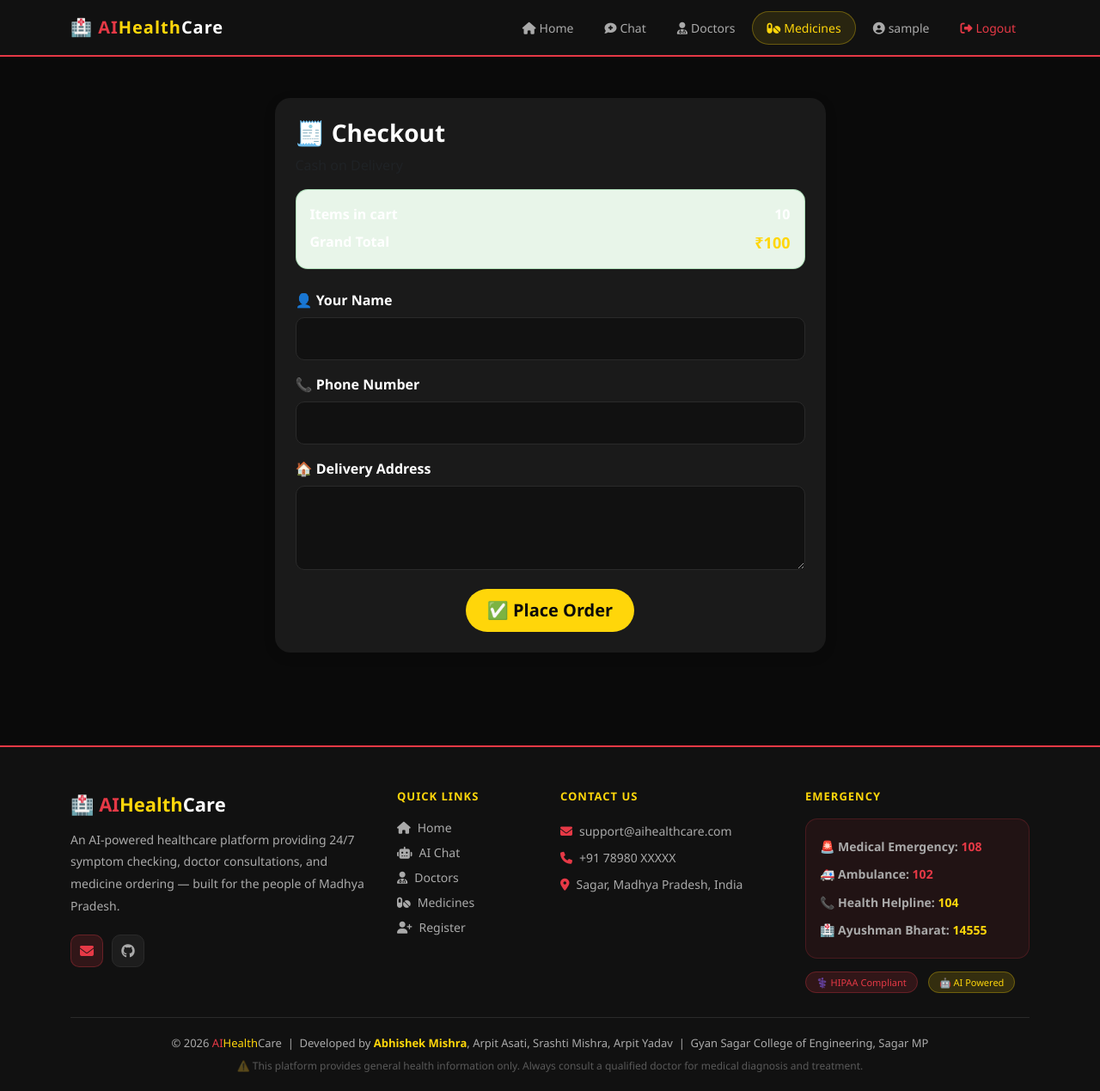
After one commit to AbhishekMishra19k/ai-healthcare-chatbot, a Django app: page /medicines/checkout/ in a window 1280 px wide. The commit adds this page. Shown: the whole page at 86% size. Run offline with Django 5.2, Linux system fonts and the light colour scheme; a user stored in the database is signed in; tables that the repository leaves empty hold one stand-in row (values such as "Sample post").

Commit message:
Update medicines/appointments changes

```diff
--- /dev/null
+++ b/medicines/context_processors.py
@@ -0,0 +1 @@
+# Intentionally left blank for future enhancements.
--- a/medicines/models.py
+++ b/medicines/models.py
@@ -1,4 +1,6 @@
 from django.db import models
+from django.conf import settings
+
 
 class Medicine(models.Model):
     CATEGORY_CHOICES = [
@@ -22,20 +24,74 @@ class Medicine(models.Model):
     def __str__(self):
         return f"{self.name} - {self.category}"
 
+
+
+
+
+class Cart(models.Model):
+
+    user = models.ForeignKey(
+        settings.AUTH_USER_MODEL,
+        on_delete=models.SET_NULL,
+        related_name='cart',
+        null=True,
+        blank=True,
+    )
+    created_at = models.DateTimeField(auto_now_add=True)
+
+    def __str__(self):
+        return f"Cart #{self.id}"
+
+
+class CartItem(models.Model):
+    cart = models.ForeignKey(Cart, related_name='items', on_delete=models.CASCADE)
+    medicine = models.ForeignKey(Medicine, related_name='cart_items', on_delete=models.CASCADE)
+    quantity = models.PositiveIntegerField(default=1)
+
+    class Meta:
+        unique_together = (('cart', 'medicine'),)
+
+    def __str__(self):
+        return f"{self.medicine.name} x {self.quantity}"
+
+
 class Order(models.Model):
     STATUS_CHOICES = [
         ('Pending', 'Pending'),
         ('Confirmed', 'Confirmed'),
         ('Delivered', 'Delivered'),
     ]
+
     patient_name = models.CharField(max_length=100)
     patient_phone = models.CharField(max_length=15)
     patient_address = models.TextField()
-    medicine_name = models.CharField(max_length=200)
-    quantity = models.IntegerField(default=1)
+
+    # Backward-compat: keep field, but now order has multiple items.
+    medicine_name = models.CharField(max_length=200, default='')
+
     total_price = models.IntegerField(default=0)
     status = models.CharField(max_length=20, choices=STATUS_CHOICES, default='Pending')
     created_at = models.DateTimeField(auto_now_add=True)
 
     def __str__(self):
         return f"{self.patient_name} - {self.medicine_name}"
+
+
+class OrderItem(models.Model):
+    order = models.ForeignKey(Order, related_name='items', on_delete=models.CASCADE)
+    medicine = models.ForeignKey(
+        Medicine,
+        related_name='order_items',
+        on_delete=models.SET_NULL,
+        null=True,
+        blank=True,
+    )
+
+    medicine_name = models.CharField(max_length=200)
+    quantity = models.IntegerField()
+    price = models.IntegerField()
+    total_price = models.IntegerField()
+    created_at = models.DateTimeField(auto_now_add=True)
+
+    def __str__(self):
+        return f"{self.medicine_name} ({self.quantity})"
--- /dev/null
+++ b/medicines/templates/medicines/checkout.html
@@ -0,0 +1,60 @@
+{% extends 'base.html' %}
+{% block title %}Checkout{% endblock %}
+
+{% block content %}
+<div class="container py-5">
+  <div class="row justify-content-center">
+    <div class="col-md-7">
+
+      <div class="card p-4" style="border-radius:18px;border:none;box-shadow:0 4px 15px rgba(0,0,0,0.1);background:var(--card);color:var(--text);">
+        <div class="mb-3">
+          <h3 class="fw-bold">🧾 Checkout</h3>
+          <div class="text-muted">Cash on Delivery</div>
+        </div>
+
+        {% if cart_items %}
+          <div class="p-3 mb-4" style="background:#e8f5e9;border:1px solid rgba(40,167,69,0.3);border-radius:14px;">
+            <div class="d-flex justify-content-between">
+              <span class="fw-bold">Items in cart</span>
+              <span class="fw-bold">{{ cart_count }}</span>
+            </div>
+            <div class="d-flex justify-content-between mt-2">
+              <span class="fw-bold">Grand Total</span>
+              <span class="fw-bold" style="color:var(--gold);font-size:18px;">₹{{ cart_total }}</span>
+            </div>
+          </div>
+
+          <form method="POST">
+            {% csrf_token %}
+            <div class="mb-3">
+              <label class="form-label fw-bold">👤 Your Name</label>
+              <input type="text" name="patient_name" class="dark-input" required>
+            </div>
+            <div class="mb-3">
+              <label class="form-label fw-bold">📞 Phone Number</label>
+              <input type="tel" name="patient_phone" class="dark-input" required>
+            </div>
+            <div class="mb-3">
+              <label class="form-label fw-bold">🏠 Delivery Address</label>
+              <textarea name="patient_address" class="dark-input" rows="3" required></textarea>
+            </div>
+
+            <div class="text-center">
+              <button type="submit" class="btn btn-gold btn-lg">✅ Place Order</button>
+            </div>
+          </form>
+
+        {% else %}
+          <div class="text-center py-5">
+            <div style="font-size:60px;margin-bottom:10px;">🛒</div>
+            <h4 class="fw-bold">Cart is empty</h4>
+            <p class="text-muted">Pehele cart mein medicines add karein.</p>
+            <a href="/medicines/" class="btn btn-success btn-lg">💊 Browse Medicines</a>
+          </div>
+        {% endif %}
+
+      </div>
+    </div>
+  </div>
+</div>
+{% endblock %}
--- a/medicines/templates/medicines/index.html
+++ b/medicines/templates/medicines/index.html
@@ -202,8 +202,8 @@
                             <div class="price">₹{{ medicine.price }}</div>
                             <span class="stock-badge">✅ In Stock</span>
                         </div>
-                        <a href="/medicines/order/{{ medicine.id }}/" class="btn-gold" style="padding:8px 18px;font-size:13px;font-weight:700;border-radius:12px;">
-                            🛒 Order
+                        <a href="/medicines/add-to-cart/{{ medicine.id }}/" class="btn-gold" style="padding:8px 18px;font-size:13px;font-weight:700;border-radius:12px;">
+                            ➕ Add to Cart
                         </a>
                     </div>
                 </div>
--- a/medicines/urls.py
+++ b/medicines/urls.py
@@ -3,6 +3,13 @@ from . import views
 
 urlpatterns = [
     path('', views.index, name='medicines'),
+
+    # Single-medicine (legacy)
     path('order/<int:medicine_id>/', views.order, name='order_medicine'),
     path('success/', views.order_success, name='order_success'),
+
+    # Cart + multi-medicine checkout
+    path('cart/', views.cart_view, name='medicines_cart'),
+    path('add-to-cart/<int:medicine_id>/', views.add_to_cart, name='add_to_cart'),
+    path('checkout/', views.checkout, name='medicines_checkout'),
 ]
--- a/medicines/views.py
+++ b/medicines/views.py
@@ -1,5 +1,19 @@
 from django.shortcuts import render, redirect
-from .models import Medicine, Order
+from django.contrib.auth.decorators import login_required
+from django.db import transaction
+
+from .models import Medicine, Order, OrderItem, Cart, CartItem
+
+
+def _get_cart_and_items(request):
+    cart = Cart.objects.filter(user=request.user).first()
+    if not cart:
+        return cart, [], 0, 0
+    cart_items = list(cart.items.select_related('medicine').all())
+    cart_count = sum(i.quantity for i in cart_items)
+    cart_total = sum(i.medicine.price * i.quantity for i in cart_items)
+    return cart, cart_items, cart_count, cart_total
+
 
 def index(request):
     category = request.GET.get('category', '')
@@ -14,17 +28,99 @@ def index(request):
         'selected_category': category
     })
 
+@login_required
+@transaction.atomic
+def add_to_cart(request, medicine_id):
+    medicine = Medicine.objects.select_for_update().get(id=medicine_id)
+
+    cart, _ = Cart.objects.get_or_create(user=request.user)
+    cart_item, created = CartItem.objects.get_or_create(cart=cart, medicine=medicine, defaults={'quantity': 1})
+    if not created:
+        cart_item.quantity += 1
+        cart_item.save()
+
+    return redirect('medicines_cart')
+
+@login_required
+def cart_view(request):
+    cart, cart_items, _, cart_total = _get_cart_and_items(request)
+    return render(request, 'medicines/cart.html', {
+        'cart_items': cart_items,
+        'cart_total': cart_total,
+    })
+
+
+@login_required
+@transaction.atomic
+def checkout(request):
+    cart, cart_items, cart_count, cart_total = _get_cart_and_items(request)
+
+    if not cart or not cart.items.exists():
+        return redirect('medicines_cart')
+
+    if request.method == 'POST':
+        patient_name = request.POST['patient_name']
+        patient_phone = request.POST['patient_phone']
+        patient_address = request.POST['patient_address']
+
+        cart_items = list(cart.items.select_related('medicine').all())
+        total_price = sum(item.medicine.price * item.quantity for item in cart_items)
+
+        order = Order.objects.create(
+            patient_name=patient_name,
+            patient_phone=patient_phone,
+            patient_address=patient_address,
+            total_price=total_price,
+            status='Pending',
+            medicine_name='',
+        )
+
+        for item in cart_items:
+            OrderItem.objects.create(
+                order=order,
+                medicine=item.medicine,
+                medicine_name=item.medicine.name,
+                quantity=item.quantity,
+                price=item.medicine.price,
+                total_price=item.medicine.price * item.quantity,
+            )
+
+        # clear cart
+        cart.items.all().delete()
+
+        return render(request, 'medicines/cart_success.html', {'order': order})
+
+    # GET
+    return render(request, 'medicines/checkout.html', {
+
+        'cart_items': cart_items,
+        'cart_count': cart_count,
+        'cart_total': cart_total,
+    })
+
+
+# Backward-compatible single-medicine order flow (optional). Kept as-is if templates/routes exist.
 def order(request, medicine_id):
     medicine = Medicine.objects.get(id=medicine_id)
     if request.method == 'POST':
         quantity = int(request.POST.get('quantity', 1))
         total = medicine.price * quantity
-        Order.objects.create(
+        # create header + one item for the old flow
+        order_obj = Order.objects.create(
             patient_name=request.POST['patient_name'],
             patient_phone=request.POST['patient_phone'],
             patient_address=request.POST['patient_address'],
             medicine_name=medicine.name,
+            total_price=total,
+            status='Pending',
+        )
+
+        OrderItem.objects.create(
+            order=order_obj,
+            medicine=medicine,
+            medicine_name=medicine.name,
             quantity=quantity,
+            price=medicine.price,
             total_price=total,
         )
         return redirect('order_success')
```
Also changed, not shown: TODO.md (added, +15 -0 lines), appointments/views.py (+8 -4 lines), medicines/admin.py (+12 -2 lines), medicines/templates/medicines/cart.html (added, +68 -0 lines), medicines/templates/medicines/cart_success.html (added, +27 -0 lines), medicines/templatetags/maths.py (added, +18 -0 lines), medicines/migrations/0002_cart_order_items.py (added), medicines/migrations/0003_remove_order_quantity_alter_cart_user_and_more.py (added), medicines/templatetags/__init__.py (added).
